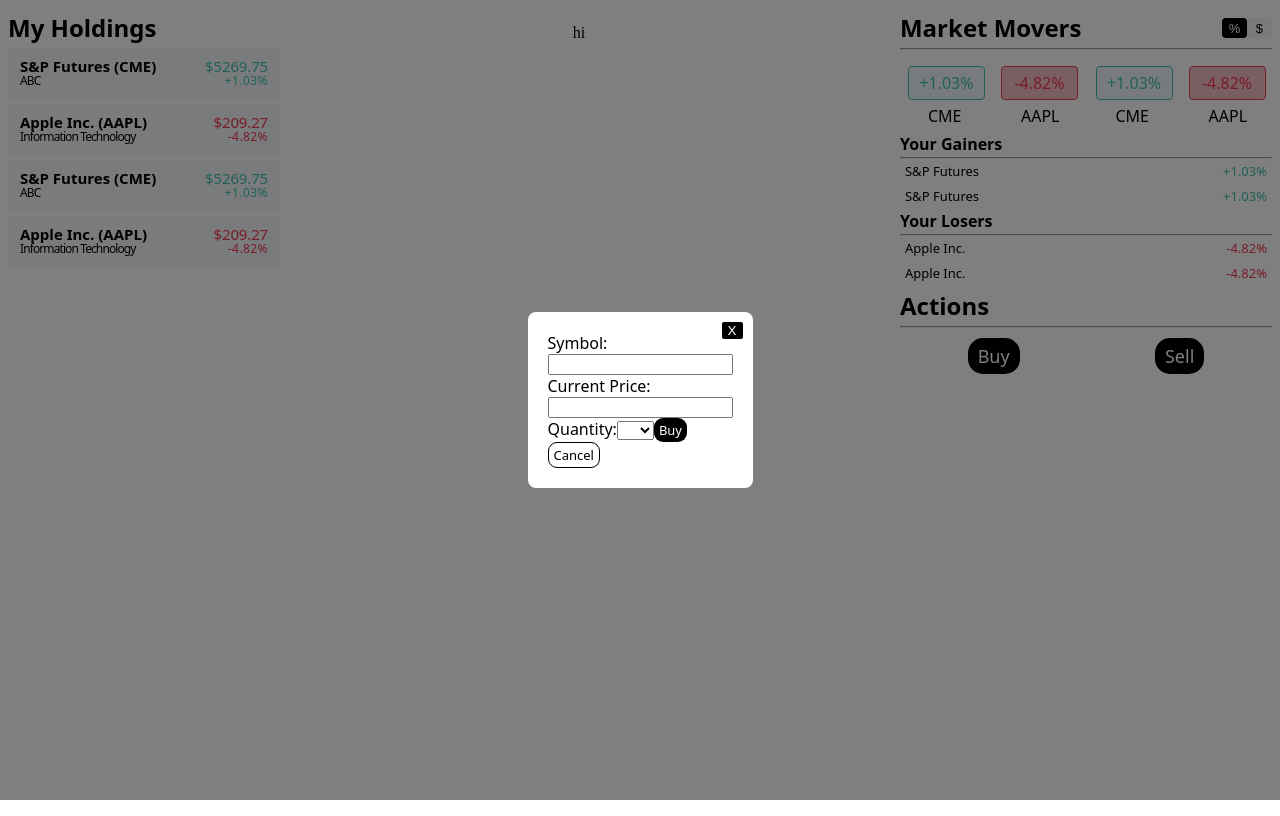
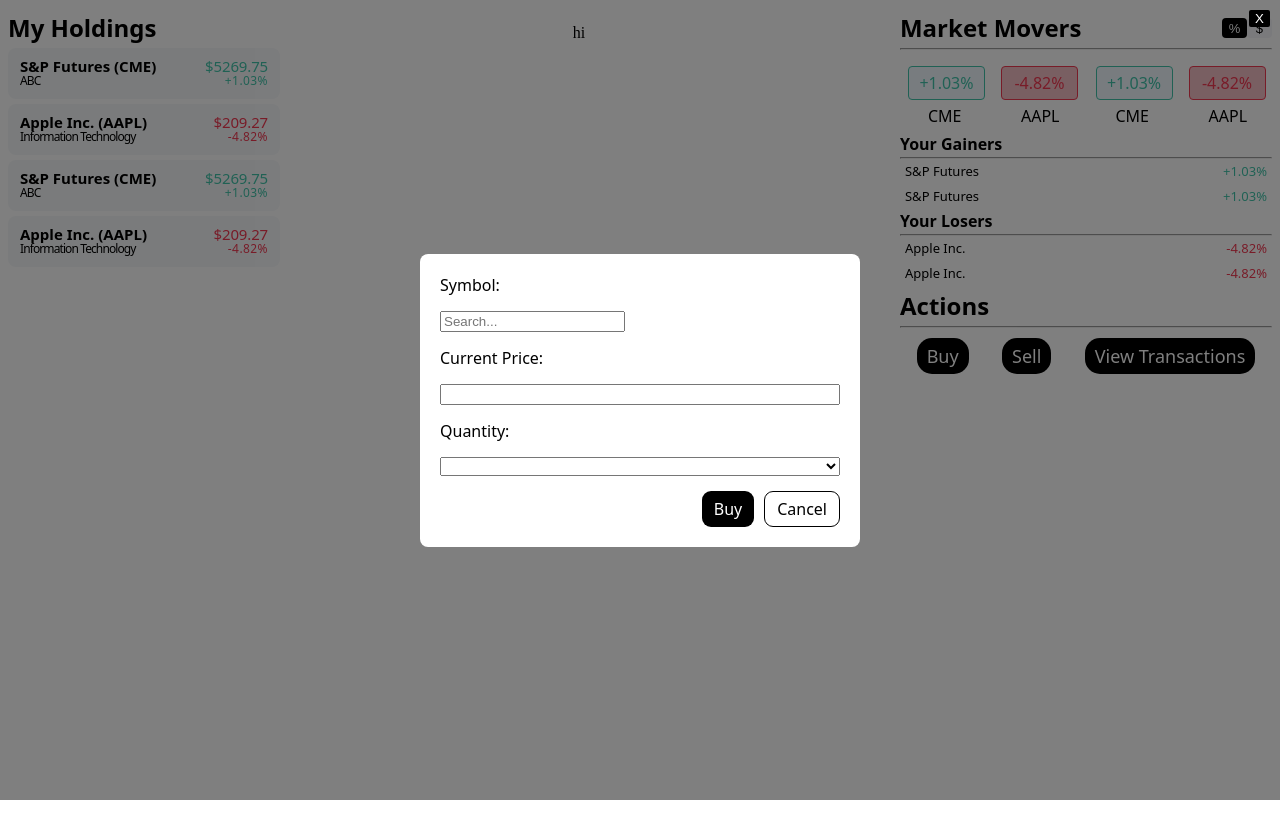
Before and after one commit to shreyaravi452/financial-portfolio, an Angular app: page / in a window 1280 px wide. Both pictures are taken after a click on the button "Buy". Built offline with nearby package versions, Linux system fonts and the light colour scheme.

Commit message:
search bar

```diff
--- a/src/app/actions/actions.component.css
+++ b/src/app/actions/actions.component.css
@@ -29,6 +29,8 @@
     position: relative;
   }
 
+  /* src/app/standalone.component.css */
+
 .popup-overlay {
   position: fixed;
   top: 0;
@@ -45,10 +47,12 @@
   background: white;
   padding: 20px;
   border-radius: 8px;
-    width: 300px;
-    position: relative;
-    width: min-content;
-    height: max-content;
+  width: 400px; /* Adjust the width as needed */
+  max-height: 80vh; /* Ensure the popup doesn't exceed viewport height */
+  overflow-y: auto; /* Add scroll if content overflows */
+  display: flex;
+  flex-direction: column;
+  gap: 15px; /* Space between elements */
 }
 
 .close-btn {
@@ -62,27 +66,65 @@
   border-radius: 2px;
 }
 
-  .buy-sell-btn {
-    font-family: system-ui, -apple-system, BlinkMacSystemFont, 'Segoe UI', Roboto, Oxygen, Ubuntu, Cantarell, 'Open Sans', 'Helvetica Neue', sans-serif;
-    font-size: small;
-    border-style: hidden;
-    border-radius: 9px;
-    background-color: black;
-    color: white;
-    padding: 3px 5px;
+form {
+  display: flex;
+  flex-direction: column;
+  gap: 15px; /* Space between form elements */
 }
-  .cancel-btn {
-    font-family: system-ui, -apple-system, BlinkMacSystemFont, 'Segoe UI', Roboto, Oxygen, Ubuntu, Cantarell, 'Open Sans', 'Helvetica Neue', sans-serif;
-    font-size: small;
-    border-style: hidden;
-    border-radius: 9px;
-    background-color: white;
-    color: black;
-    padding: 3px 5px;
-    border: solid black 1px;
-  }
+
 label {
   font-family: system-ui, -apple-system, BlinkMacSystemFont, 'Segoe UI', Roboto, Oxygen, Ubuntu, Cantarell, 'Open Sans', 'Helvetica Neue', sans-serif;
   font-size: medium;
   font-weight: 500;
 }
+
+.search-container {
+  position: relative;
+  width: 100%; /* Take full width of the popup */
+}
+
+.results-list {
+  list-style: none;
+  padding: 0;
+  margin: 0;
+  border: 1px solid #ccc;
+  position: absolute;
+  width: 100%;
+  background-color: white;
+  max-height: 150px;
+  overflow-y: auto;
+}
+
+.results-list li {
+  padding: 8px;
+  cursor: pointer;
+}
+
+.results-list li:hover {
+  background-color: #f0f0f0;
+}
+
+.buy-sell-btn, .cancel-btn {
+  font-family: system-ui, -apple-system, BlinkMacSystemFont, 'Segoe UI', Roboto, Oxygen, Ubuntu, Cantarell, 'Open Sans', 'Helvetica Neue', sans-serif;
+  font-size: medium;
+  border-style: hidden;
+  border-radius: 9px;
+  padding: 6px 12px;
+}
+
+.buy-sell-btn {
+  background-color: black;
+  color: white;
+}
+
+.cancel-btn {
+  background-color: white;
+  color: black;
+  border: solid black 1px;
+}
+
+.buttons-container {
+  display: flex;
+  justify-content: flex-end;
+  gap: 10px; /* Space between buttons */
+}
--- a/src/app/actions/actions.component.html
+++ b/src/app/actions/actions.component.html
@@ -10,12 +10,16 @@
     <div>
       <button class="button" (click)="openSell('sell')">Sell</button>
     </div>
+    <div>
+      <button class="button" (click)="openTransactions('view')">View Transactions</button>
+    </div>
+    <!-- Buy Popup -->
     <div *ngIf="activePopup === 'buy'" class="popup-overlay">
       <div class="popup-content">
         <button class="close-btn" (click)="closeBuy()">X</button>
         <form (ngSubmit)="onBuy('buy')" #form1="ngForm">
           <label for="text1">Symbol:</label>
-                <input id="text1" name="text1" ngModel required>
+          <app-search (selectedSymbol)="handleSelectedSymbol($event)"></app-search>
 
           <label for="text2">Current Price:</label>
           <input id="text2" name="text2" ngModel required>
@@ -25,17 +29,22 @@
             <option *ngFor="let n of qty" [value]="n">{{ n }}</option>
           </select>
 
+          <!-- Container for buttons -->
+          <div class="buttons-container">
             <button class="buy-sell-btn" type="submit">Buy</button>
             <button class="cancel-btn" type="button" (click)="closeBuy()">Cancel</button>
+          </div>
         </form>
       </div>
     </div>
+
+    <!-- Sell Popup -->
     <div *ngIf="activePopup === 'sell'" class="popup-overlay">
       <div class="popup-content">
         <button class="close-btn" (click)="closeSell()">X</button>
         <form (ngSubmit)="onSell('sell')" #form2="ngForm">
           <label for="text3">Symbol:</label>
-                <input id="text3" name="text3" ngModel required>
+          <app-search (selectedSymbol)="handleSelectedSymbol($event)"></app-search>
 
           <label for="text4">Selling Price:</label>
           <input id="text4" name="text4" ngModel required>
@@ -45,10 +54,21 @@
             <option *ngFor="let n of qty" [value]="n">{{ n }}</option>
           </select>
 
+          <!-- Container for buttons -->
+          <div class="buttons-container">
             <button class="buy-sell-btn" type="submit">Sell</button>
             <button class="cancel-btn" type="button" (click)="closeSell()">Cancel</button>
+          </div>
         </form>
       </div>
     </div>
+
+    <!-- view transactions -->
+    <div *ngIf="activePopup === 'view'" class="popup-overlay">
+      <div class="popup-content">
+        <button class="close-btn" (click)="closeTransactions()">X</button>
       </div>
     </div>
+
+  </div>
+</div>
--- a/src/app/actions/actions.component.ts
+++ b/src/app/actions/actions.component.ts
@@ -1,21 +1,28 @@
 import { CommonModule } from '@angular/common';
 import { Component } from '@angular/core';
 import { FormsModule } from '@angular/forms';
+import { SearchComponent } from '../search/search.component';
 
 @Component({
   selector: 'app-actions',
   standalone: true,
   imports: [
     FormsModule,
-    CommonModule
+    CommonModule,
+    SearchComponent
   ],
   templateUrl: './actions.component.html',
   styleUrl: './actions.component.css'
 })
 export class ActionsComponent {
   activePopup: string | null = null;
-  qty: number[] = Array.from({length: 20}, (_, i) => i+1);
+  qty: number[] = Array.from({ length: 20 }, (_, i) => i + 1);
+  selectedSymbol: string | null = null;
 
+  handleSelectedSymbol(symbol: string) {
+    this.selectedSymbol = symbol;
+    console.log('Selected Symbol', this.selectedSymbol);
+  }
   openBuy(popupId: string) {
     this.activePopup = popupId;
   }
@@ -34,4 +41,10 @@
   onSell(popupId: string) {
     this.closeSell();
   }
+  openTransactions(popupId: string) {
+    this.activePopup = popupId;
+  }
+  closeTransactions() {
+    this.activePopup = null;
+  }
 }
--- a/src/app/app.component.ts
+++ b/src/app/app.component.ts
@@ -8,6 +8,7 @@
 import { ActionsComponent } from './actions/actions.component';
 import { CommonModule } from '@angular/common';
 import { FormsModule } from '@angular/forms';
+import { HttpClient, HttpClientModule } from '@angular/common/http';
 
 @Component({
   selector: 'app-root',
--- a/src/app/app.config.ts
+++ b/src/app/app.config.ts
@@ -3,7 +3,9 @@
 
 import { routes } from './app.routes';
 import { provideClientHydration } from '@angular/platform-browser';
+import { HttpClientModule, provideHttpClient, withFetch } from '@angular/common/http';
 
 export const appConfig: ApplicationConfig = {
-  providers: [provideZoneChangeDetection({ eventCoalescing: true }), provideRouter(routes), provideClientHydration()]
+  providers: [
+    provideZoneChangeDetection({ eventCoalescing: true }), provideRouter(routes), provideClientHydration(), provideHttpClient(withFetch())]
 };
--- a/src/app/overview/overview.component.ts
+++ b/src/app/overview/overview.component.ts
@@ -1,6 +1,8 @@
 import { CommonModule } from '@angular/common';
-import { CUSTOM_ELEMENTS_SCHEMA, Component, Input } from '@angular/core';
+import { CUSTOM_ELEMENTS_SCHEMA, Component, Input, OnInit } from '@angular/core';
 import { StockBought } from '../interfaces/Stock';
+import { PortfolioService } from '../portfolio.service';
+import { HttpClient, HttpClientModule } from '@angular/common/http';
 
 @Component({
   selector: 'app-overview',
@@ -13,8 +15,38 @@
   styleUrl: './overview.component.css'
 })
 export class OverviewComponent {
+  stockData: any;
+  dashboardData: any;
 
+  constructor(private portfolioService: PortfolioService) { }
 
   @Input() item!: StockBought;
   @Input() displayType: string = "percent";
+
+  ngOnInit(): void {
+    // this.getStockStats('AAPL');
+    // this.loadDashboardData();
+  }
+
+  // getStockStats(symbol: string): void {
+  //   this.portfolioService.getStockStats(symbol).subscribe(
+  //     data => {
+  //       this.stockData = data;
+  //     },
+  //     error => {
+  //       console.error('Error fetching stock stats', error);
+  //     }
+  //   );
+  // }
+  // loadDashboardData(): void {
+  //   this.portfolioService.getDashboardData().subscribe(
+  //     data => {
+  //       this.dashboardData = data;
+  //       console.log(this.dashboardData);
+  //     },
+  //     error => {
+  //       console.error('Error fetching dashboard data', error);
+  //     }
+  //   );
+  // }
 }
--- /dev/null
+++ b/src/app/portfolio.service.ts
@@ -0,0 +1,25 @@
+import { HttpClient } from '@angular/common/http';
+import { Injectable } from '@angular/core';
+import { Observable } from 'rxjs';
+
+@Injectable({
+  providedIn: 'root'
+})
+export class PortfolioService {
+  // private baseUrl = "http://localhost:5000";
+  // private stockStatsUrl = `${this.baseUrl}/stock_stats`;
+  // private getDashboardUrl = `${this.baseUrl}/dashboard`;
+
+  // constructor(private http: HttpClient) { }
+
+  // getStockStats(symbol: string): Observable<any> {
+  //   return this.http.get<any>(`${this.stockStatsUrl}/${symbol}`);
+  // }
+  // getDashboardData(): Observable<any> {
+  //   return this.http.get(this.getDashboardUrl);
+  // }
+  // postAction(action: string, symbol: string, quantity: number, price: number): Observable<any> {
+  //   const body = { action, symbol, quantity, price };
+  //   return this.http.post(`${this.baseUrl}/dashboard`, body);
+  // }
+}
--- /dev/null
+++ b/src/app/search/search.component.css
@@ -0,0 +1,28 @@
+.search-container {
+    position: relative;
+    width: 300px;
+  }
+
+  .results-list {
+    font-family: system-ui, -apple-system, BlinkMacSystemFont, 'Segoe UI', Roboto, Oxygen, Ubuntu, Cantarell, 'Open Sans', 'Helvetica Neue', sans-serif;
+    font-size: medium;
+    font-weight: 300;
+    list-style: none;
+    padding: 0;
+    margin: 0;
+    border: 1px solid #ccc;
+    position: absolute;
+    width: 100%;
+    background-color: white;
+    max-height: 150px;
+    overflow-y: auto;
+  }
+
+  .results-list li {
+    padding: 8px;
+    cursor: pointer;
+  }
+
+  .results-list li:hover {
+    background-color: #f0f0f0;
+  }
--- /dev/null
+++ b/src/app/search/search.component.html
@@ -0,0 +1,16 @@
+<div class="search-container">
+    <input
+      type="text"
+      [(ngModel)]="searchText"
+      (input)="onSearchChange()"
+      placeholder="Search..."
+    />
+    <ul *ngIf="searchResults.length > 0" class="results-list">
+      <li
+        *ngFor="let result of searchResults"
+        (click)="onResultClick(result)"
+      >
+        {{ result }}
+      </li>
+    </ul>
+  </div>
--- /dev/null
+++ b/src/app/search/search.component.ts
@@ -0,0 +1,38 @@
+import { CommonModule } from '@angular/common';
+import { Component, EventEmitter, Output } from '@angular/core';
+import { FormsModule } from '@angular/forms';
+
+@Component({
+  selector: 'app-search',
+  standalone: true,
+  imports: [
+    FormsModule,
+    CommonModule
+  ],
+  templateUrl: './search.component.html',
+  styleUrl: './search.component.css'
+})
+export class SearchComponent {
+  @Output() selectedSymbol = new EventEmitter<string>();
+
+  searchText: string = '';
+  searchResults: string[] = [];
+  allStockSymbols: string[] = ['Apple', 'Banana', 'Cherry', 'Date', 'Fig', 'Grape', 'Kiwi'];
+
+  onSearchChange(): void {
+    if (this.searchText) {
+      this.searchResults = this.allStockSymbols.filter(item =>
+        item.toLowerCase().includes(this.searchText.toLowerCase())
+      );
+    } else {
+      this.searchResults = [];
+    }
+  }
+
+  onResultClick(result: string): void {
+    this.searchText = result;
+    this.searchResults = [];
+    // You can also emit an event if needed
+    this.selectedSymbol.emit(result);
+  }
+}
```
Also changed, not shown: 2 other files (tests, documents, lock files or other folders). Lines whose indentation alone changed are shown as unchanged.
